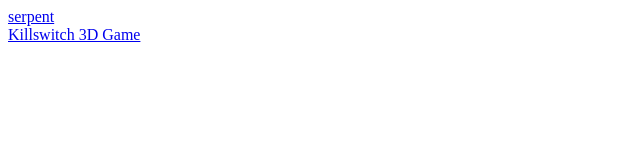
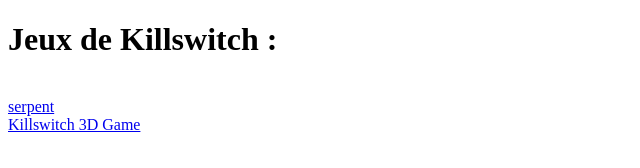
Before and after one commit to maevadhorme/maevadhorme.github.io, a plain HTML site: page index.html in a window 1280 px wide. Shown: the whole page, without its empty margins (0-640 px from the left). Drawn offline with Linux system fonts and the light colour scheme.

Commit message:
Update index.html

```diff
--- a/index.html
+++ b/index.html
@@ -4,6 +4,7 @@
         <title>Site de maeva</title>
     </head>
     <body>
+        <h1> Jeux de Killswitch : </h1></br>
         <a href="serpent/" >serpent</a></br>
         <a href="basicgame3D/" >Killswitch 3D Game</a>
     </body>
```
